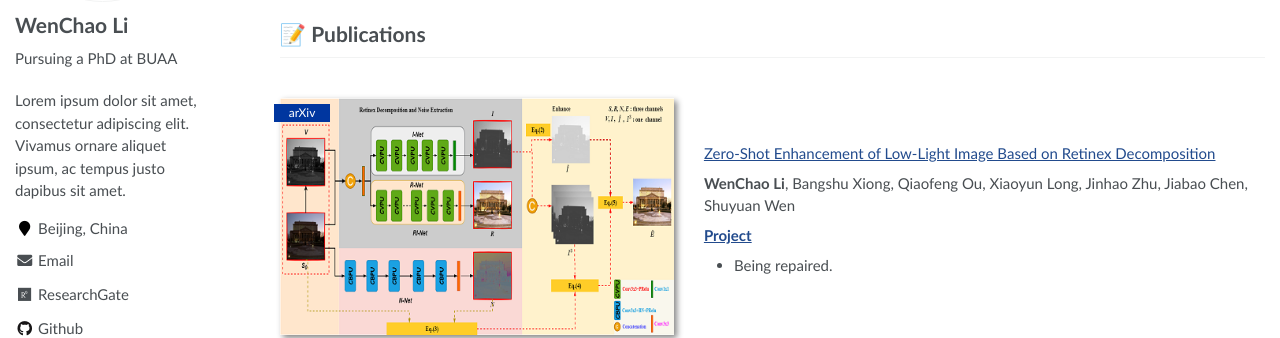
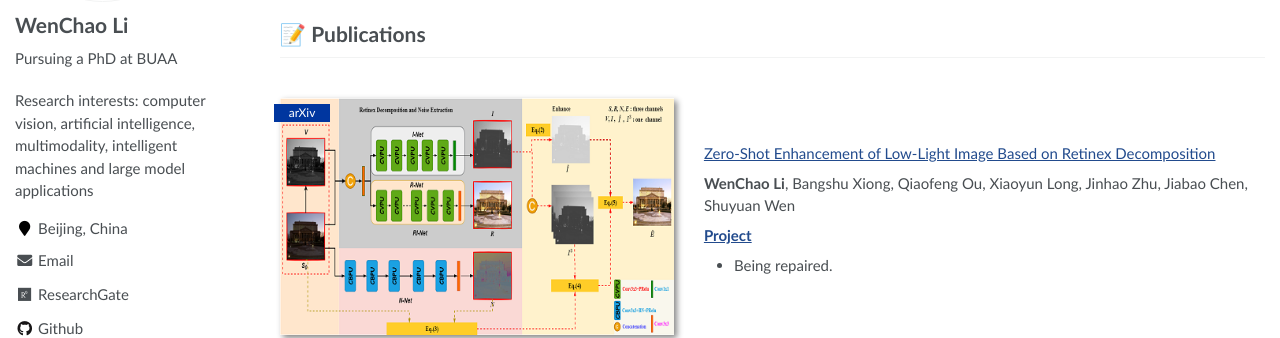
Before and after one commit to RayeRen/acad-homepage.github.io, a Jekyll site: the page built from _pages/about.md, in a window 1280 px wide. Shown: the part 264-602 px from the top of the page. Built offline with Jekyll 4.4.1, drawn with Linux system fonts in a browser that asks for light colours.

Commit message:
Update _config.yml

```diff
--- a/_config.yml
+++ b/_config.yml
@@ -7,7 +7,7 @@
 
 # Site Settings
 title                    : "Lorem ipsum"
-description              : "Lorem ipsum dolor sit amet, consectetur adipiscing elit. Vivamus ornare aliquet ipsum, ac tempus justo dapibus sit amet. "
+description              : "Research interests: computer vision, artificial intelligence, multimodality, intelligent machines and large model applications "
 repository               : "RayeRen/acad-homepage.github.io"
 google_scholar_stats_use_cdn : true
 
```
